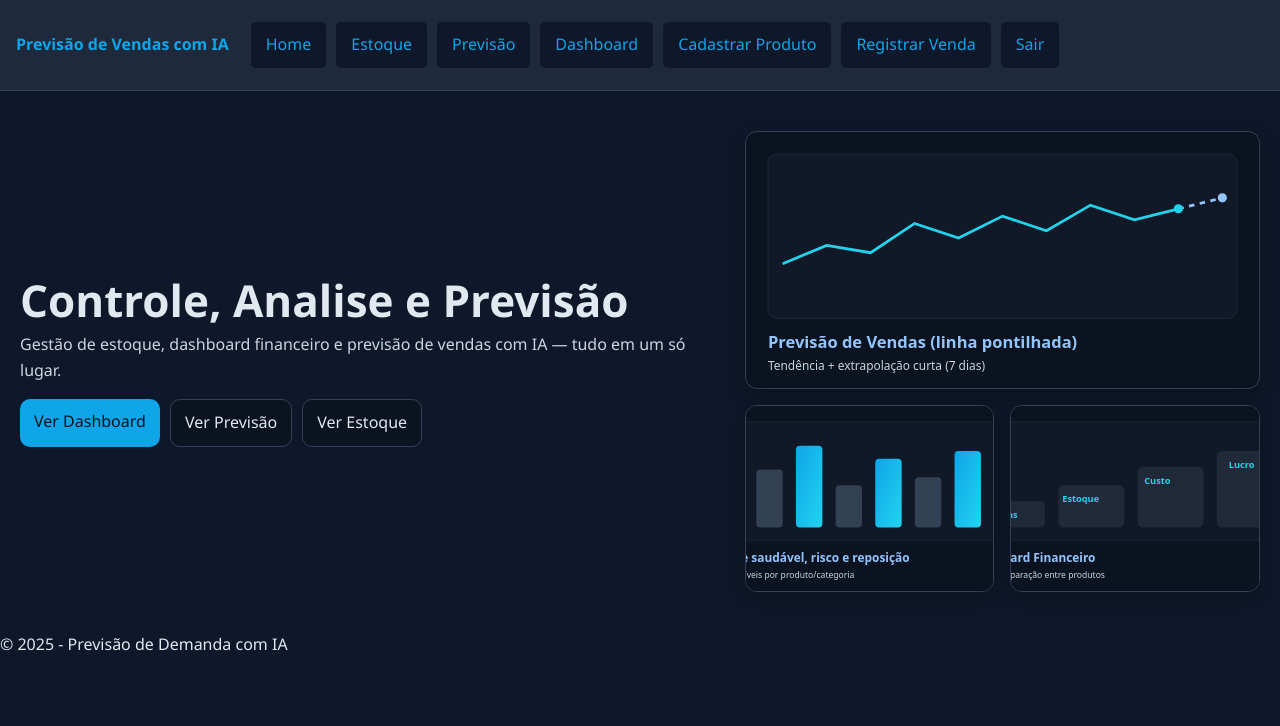
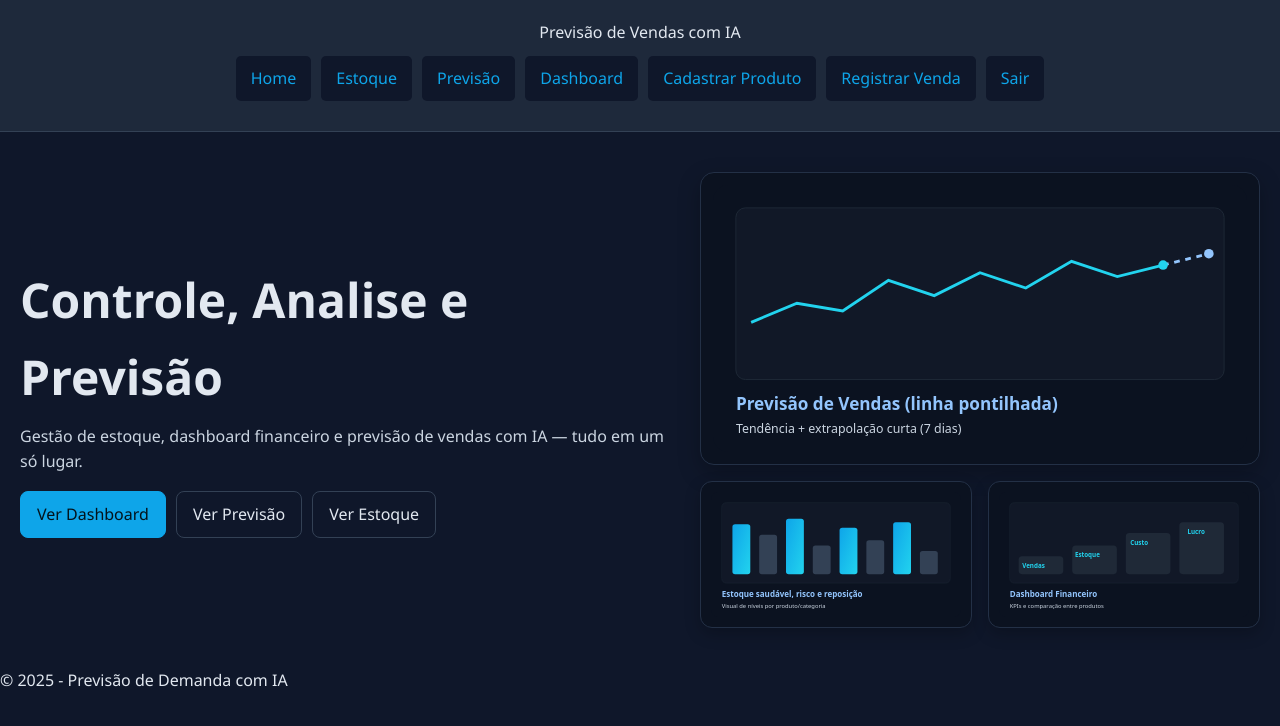
Before and after one commit to PedroSantos0806/tcc, a Flask app: page / in a window 1280 px wide. Shown: the top 726 px of the page. Run offline with Flask 3, Linux system fonts and the light colour scheme; the visitor is signed in with stand-in values (Sample User, id 1).

Commit message:
resolvendo bug visual e atualizando banco de dados

```diff
--- a/tcc_app/static/style.css
+++ b/tcc_app/static/style.css
@@ -25,17 +25,6 @@ header h1 {
     color: #0ea5e9;
 }
 
-.topbar {
-    display: flex;
-    flex-wrap: wrap;
-    align-items: center;
-    gap: 12px;
-    background-color: #1e293b;
-    border-bottom: 1px solid #334155;
-    padding: 12px 16px;
-}
-.brand { font-weight: 800; color: #0ea5e9; }
-
 .nav {
     display: flex;
     flex-wrap: wrap;
@@ -53,93 +42,90 @@ header h1 {
     background: #0f172a;
     transition: background 0.2s;
 }
-.nav a:hover { background: #334155; }
+
+.nav a:hover {
+    background: #334155;
+}
 
 /* Conteúdo padrão */
-.content { padding: 40px 20px; }
-
-/* Flash messages */
-.flash { display: grid; gap: 8px; margin-bottom: 16px; }
-.flash-item {
-  background: #0ea5e9; color: #00131b; font-weight: 700;
-  padding: 10px 12px; border-radius: 8px; box-shadow: 0 2px 8px rgba(0,0,0,.2);
+.content {
+    padding: 40px 20px;
 }
 
-/* ===== HERO (Home) ===== */
-.hero {
-  display: grid;
-  grid-template-columns: 1.15fr .85fr;
-  gap: 28px;
-  align-items: center;
+/* ===== HERO (home) ===== */
+.hero{
+  display:grid;
+  grid-template-columns: minmax(280px,1.2fr) minmax(360px,560px);
+  gap:32px;
+  align-items:center;
 }
-.hero-text h1 {
-  font-size: clamp(28px, 4vw, 44px);
-  line-height: 1.1;
+.hero-text h1{
+  font-size: clamp(28px,5vw,48px);
+  margin-bottom: 8px;
 }
-.hero-text p { margin: 8px 0 16px; color: #cbd5e1; }
-.hero-cta { display: flex; gap: 10px; flex-wrap: wrap; }
-.btn {
-  display: inline-block; padding: 10px 14px; border-radius: 10px;
-  background: #0b1220; color: #e2e8f0; text-decoration: none; border: 1px solid #334155;
+.hero-text p{ margin-bottom:16px; color:#cbd5e1; }
+.hero-cta{ display:flex; gap:10px; flex-wrap:wrap; }
+.btn{
+  display:inline-block; padding:10px 16px; border-radius:8px; text-decoration:none;
+  background:#0f172a; border:1px solid #334155; color:#e2e8f0;
 }
-.btn.primary { background: #0ea5e9; color: #00131b; border: none; }
-.btn:hover { filter: brightness(1.05); }
+.btn.primary{ background:#0ea5e9; border-color:#0ea5e9; color:#04131b; }
+.btn:hover{ filter:brightness(1.05); }
 
-/* Box de artes (ilustrações) */
-.hero-art {
-  display: grid;
-  gap: 16px;
+.hero-art{
+  justify-self:end;
+  display:grid;
+  gap:16px;
+  max-width:560px;
+  width:100%;
 }
-.hero-art > img {
-  width: 100%;
-  max-width: 560px;
-  border-radius: 12px;
-  background: #0b1220;
-  border: 1px solid #334155;
-  box-shadow: 0 8px 20px rgba(0,0,0,.25);
+.hero-art > img{
+  width:100%; height:auto; display:block;
+  background:#0b1220; border:1px solid #233046; border-radius:14px; padding:12px;
+  box-shadow: 0 8px 22px rgba(0,0,0,.25);
+}
+.hero-art-mini{
+  display:grid; grid-template-columns: 1fr 1fr; gap:16px;
+}
+.hero-art-mini img{
+  width:100%; height:auto; display:block;
+  background:#0b1220; border:1px solid #233046; border-radius:12px; padding:10px;
+  box-shadow: 0 6px 16px rgba(0,0,0,.22);
 }
 
-/* As duas “caixas” menores – AUMENTADAS */
-.hero-art-mini {
-  display: grid;
-  grid-template-columns: 1fr 1fr;
-  gap: 16px;
-}
-.hero-art-mini img {
-  width: 100%;
-  max-width: 260px;              /* <— aumentado (antes ~120-140) */
-  aspect-ratio: 4 / 3;           /* mantém formato de card */
-  border-radius: 12px;
-  background: #0b1220;
-  border: 1px solid #334155;
-  box-shadow: 0 6px 16px rgba(0,0,0,.22);
-  object-fit: cover;
+@media (max-width: 980px){
+  .hero{ grid-template-columns: 1fr; }
+  .hero-art{ justify-self: stretch; }
 }
 
 /* Tabelas */
 .table-padrao {
     width: 100%;
-    border-collapse: separate;
-    border-spacing: 0 8px;
+    border-collapse: collapse;
     margin-top: 20px;
 }
-.table-padrao thead th {
-    background:#0b1220; color:#e2e8f0;
-    text-align:left; padding:10px 12px; font-size:12px; text-transform:uppercase; letter-spacing:.3px;
+.table-padrao th, .table-padrao td {
+    border: 1px solid #334155;
+    padding: 12px;
+    text-align: left;
 }
-.table-padrao tbody td{
-    background:#fff; color:#0f172a; padding:10px 12px; border-top:1px solid #eef2f7; border-bottom:1px solid #eef2f7;
+.table-padrao th {
+    background-color: #1e293b;
+    color: #0ea5e9;
 }
-.table-padrao tbody tr{ box-shadow: 0 2px 6px rgba(0,0,0,.04); }
+.table-padrao tr:nth-child(even) {
+    background-color: #1e293b;
+}
 
 /* Formulários gerais */
 .form-box {
     display: flex;
     flex-direction: column;
     gap: 10px;
-    max-width: 520px;
-    margin: 20px 0;
+    max-width: 400px;
+    margin: 20px auto;
 }
+
 input, select, button, textarea {
     padding: 10px;
     border-radius: 6px;
```
Also changed, not shown: other parts of tcc_app/static/style.css (+78 -39 lines).
